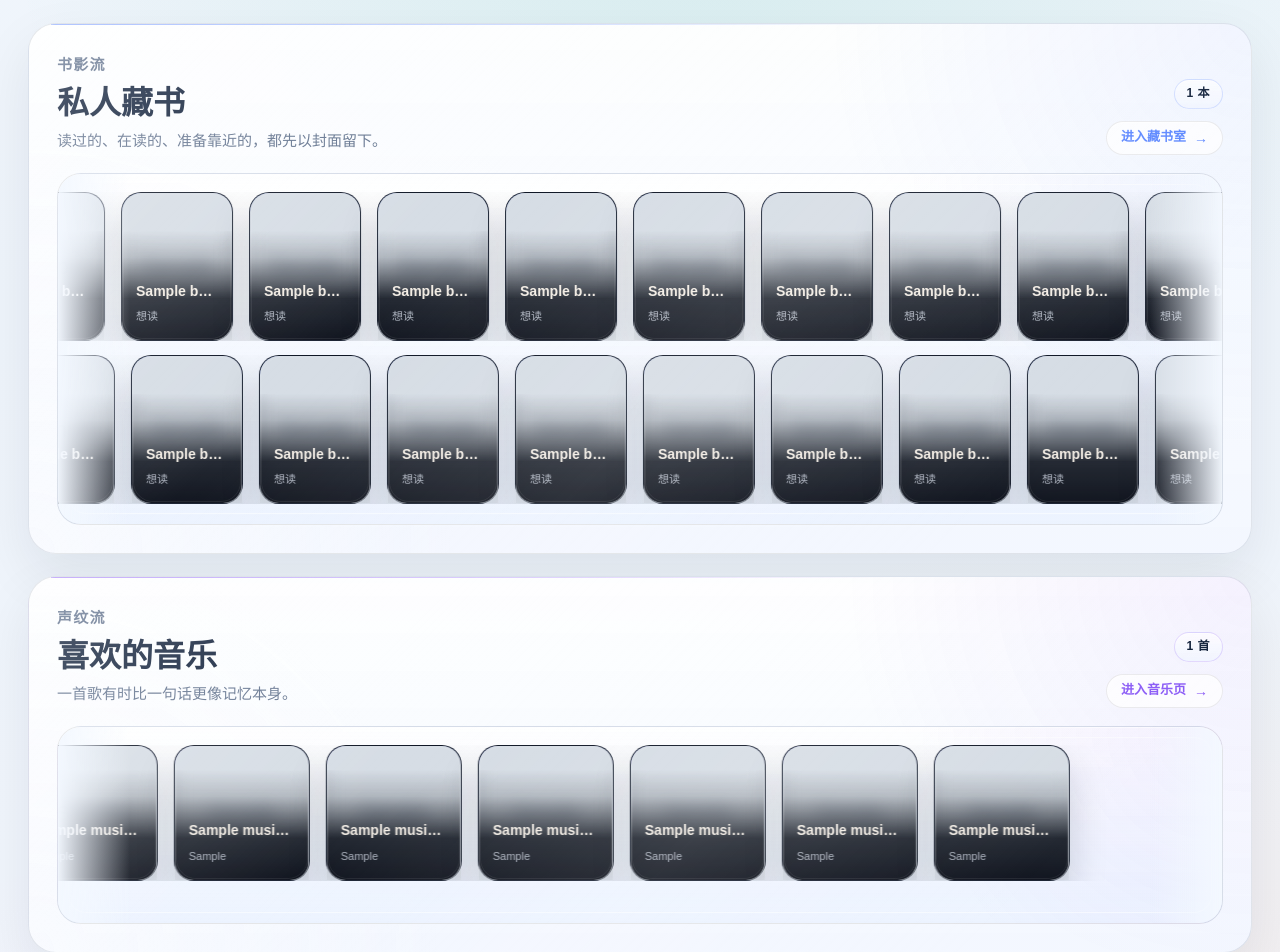
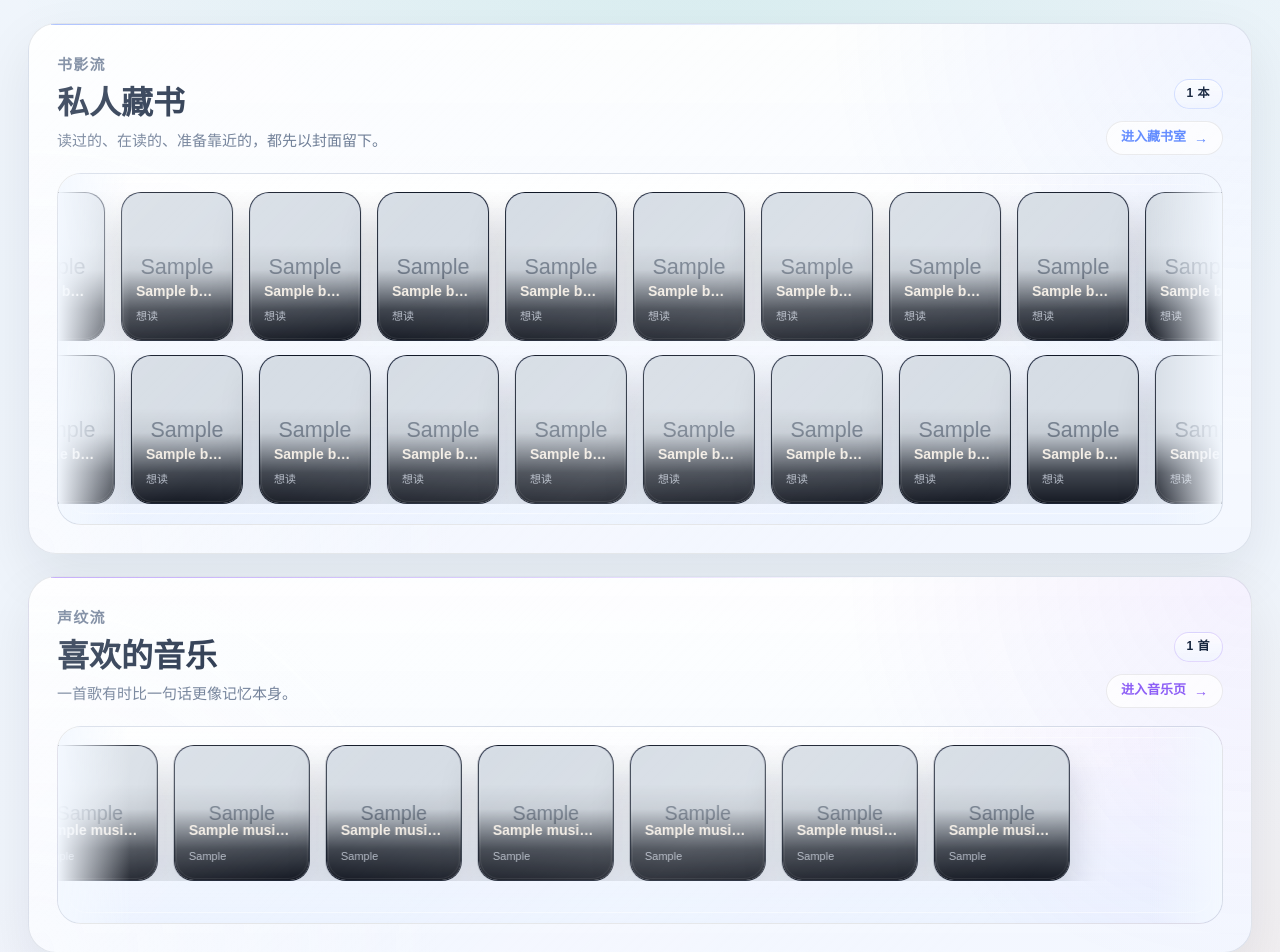
Before and after one commit to Albertlearnpython/RememberMyself, a Django app: page / in a window 1280 px wide. Shown: the part 2079-3031 px from the top of the page. Run offline with Django 5.2, Linux system fonts and the light colour scheme; tables that the repository leaves empty hold one stand-in row (values such as "Sample post"); grey boxes marked "Sample" are stand-in pictures.

Commit message:
Fix stream card frosted overlay

```diff
--- a/static/site/styles.css
+++ b/static/site/styles.css
@@ -1079,9 +1079,9 @@ button {
 
 .stream-card::before {
     background:
-        radial-gradient(circle at top left, var(--stream-card-glow), transparent 40%),
-        linear-gradient(135deg, rgba(255, 255, 255, 0.14), transparent 24%, transparent 56%, rgba(255, 255, 255, 0.06));
-    opacity: 0.9;
+        radial-gradient(circle at top left, var(--stream-card-glow), transparent 34%),
+        linear-gradient(135deg, rgba(255, 255, 255, 0.08), transparent 20%, transparent 58%, rgba(255, 255, 255, 0.03));
+    opacity: 0.48;
 }
 
 .stream-card::after {
@@ -1152,9 +1152,8 @@ button {
     left: 0;
     display: grid;
     gap: 4px;
-    padding: 48px 14px 14px;
-    background: linear-gradient(180deg, rgba(8, 11, 18, 0), rgba(8, 12, 20, 0.18) 24%, rgba(7, 12, 22, 0.86) 62%, rgba(6, 10, 20, 0.94));
-    backdrop-filter: blur(8px);
+    padding: 34px 14px 14px;
+    background: linear-gradient(180deg, rgba(7, 11, 19, 0) 0%, rgba(7, 11, 19, 0.08) 26%, rgba(7, 12, 22, 0.72) 68%, rgba(6, 10, 20, 0.92) 100%);
 }
 
 .stream-card__overlay strong,
```
